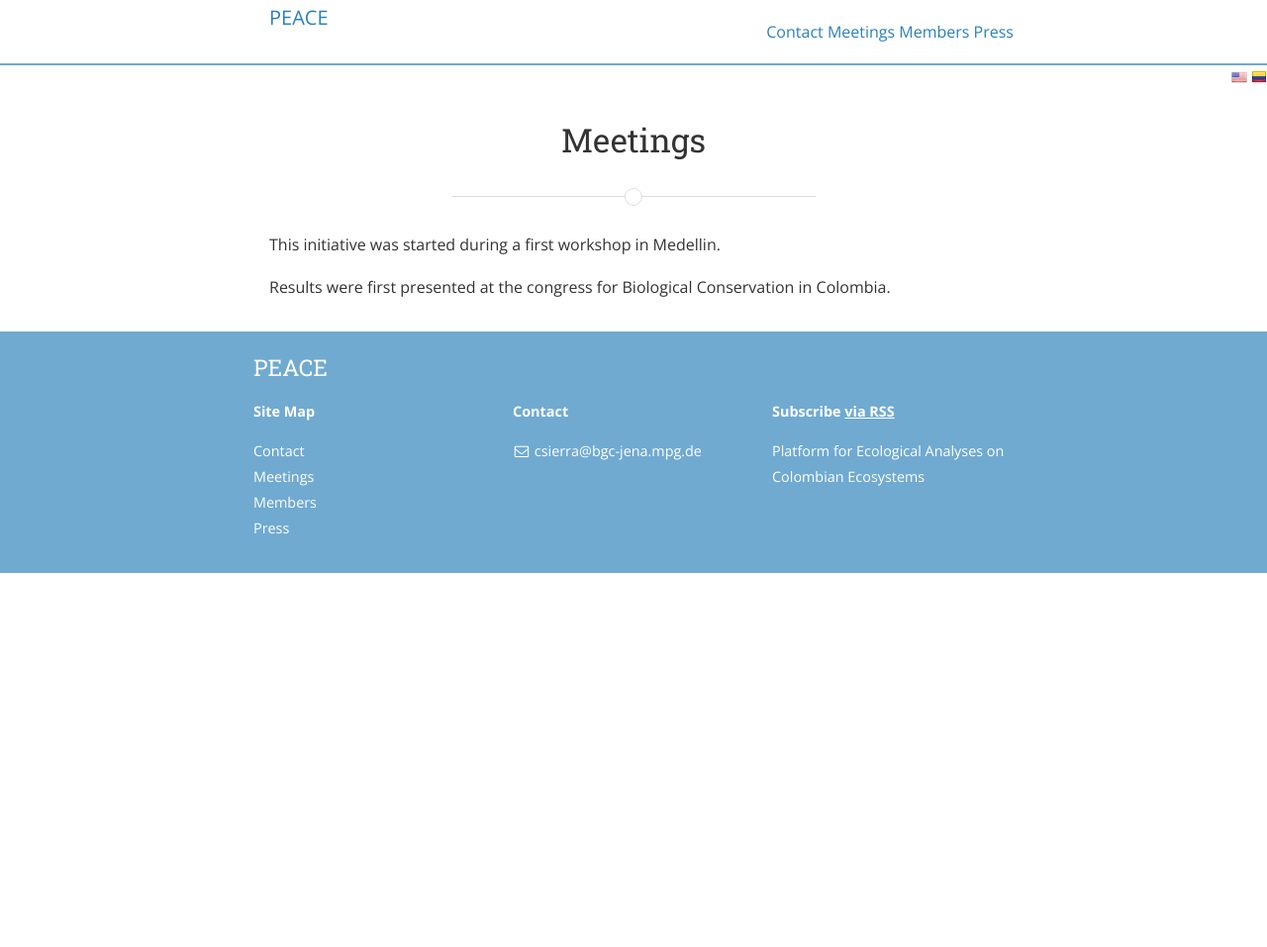
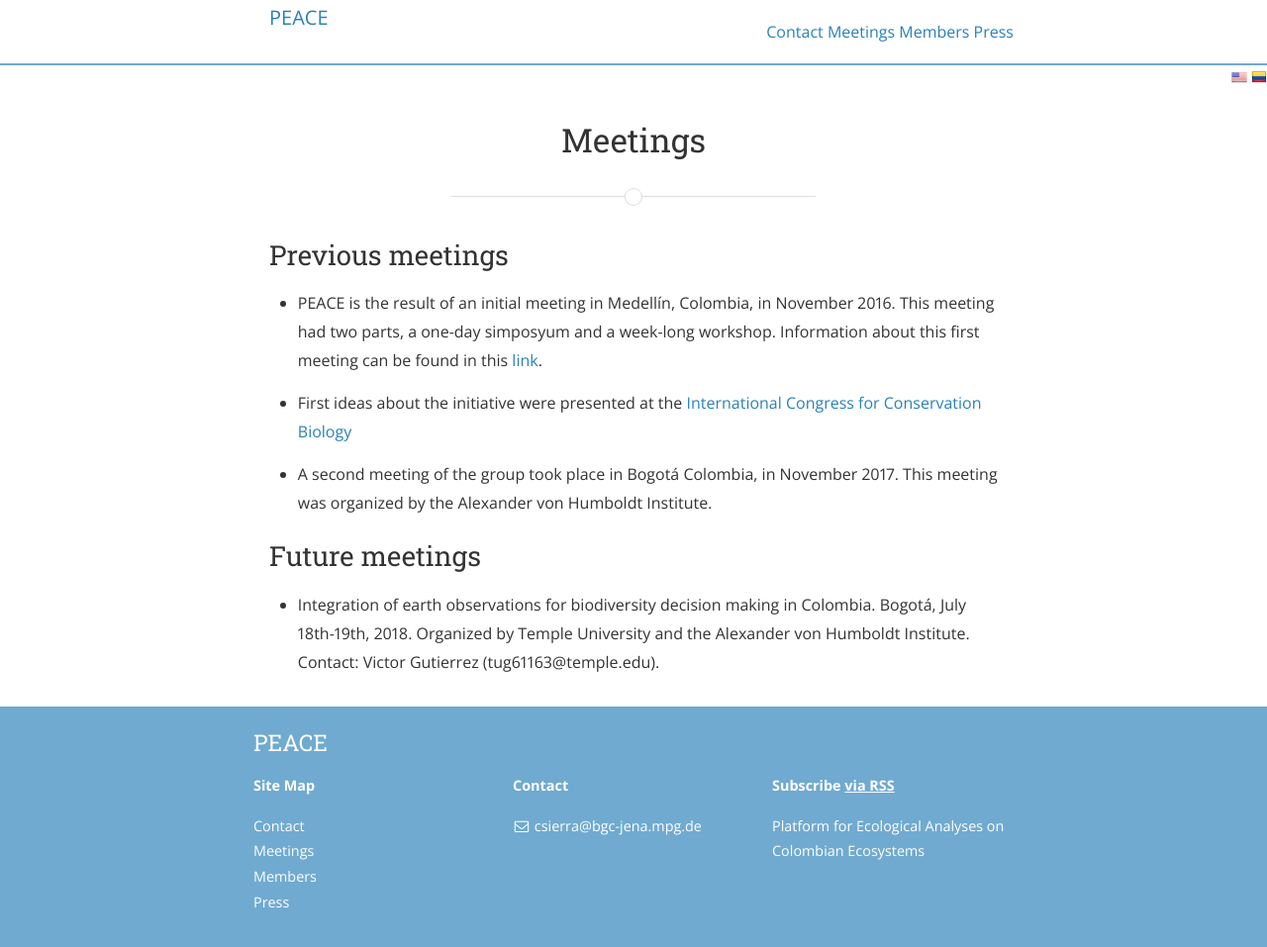
Before and after one commit to peacecolombia/peace, a Jekyll site: the page built from meetings.md, in a window 1280 px wide. Shown: the whole page at 99% size. Built offline with Jekyll 4.4.1, drawn with Linux system fonts in a browser that asks for light colours; nearby versions of some CDN libraries; a style sheet for code colours, icons or effects is not loaded; before the commit the page ends 900 px from its top, so only the background shows below that.

Commit message:
updated site

```diff
--- a/_data/articles.yml
+++ b/_data/articles.yml
@@ -1,3 +1,8 @@
+- source: Nature
+  title: "FARC and the forest: Peace is destroying Colombia’s jungle — and opening it to science"
+  date: 12-06-2018
+  url: https://www.nature.com/articles/d41586-018-05397-2
+
 - source: Instituto Alexander von Humbodlt
   title: NASA apoyará con tecnología espacial monitoreo de biodiversidad colombiana
   date: 24-01-2018
--- a/meetings.md
+++ b/meetings.md
@@ -6,6 +6,16 @@ ref: meetings
 lang: en
 ---
 
-This initiative was started during a first workshop in Medellin.
+## Previous meetings
 
-Results were first presented at the congress for Biological Conservation in Colombia.
+* PEACE is the result of an initial meeting in Medellín, Colombia, in November 2016.
+  This meeting had two parts, a one-day simposyum and a week-long workshop.
+  Information about this first meeting can be found in this [link](https://www.bgc-jena.mpg.de/EOS/).
+
+* First ideas about the initiative were presented at the [International Congress for Conservation Biology](https://conbio.org/mini-sites/iccb-2017/)
+
+* A second meeting of the group took place in Bogotá Colombia, in November 2017. This meeting was organized by the Alexander von Humboldt Institute.
+
+## Future meetings
+
+* Integration of earth observations for biodiversity decision making in Colombia. Bogotá, July 18th-19th, 2018. Organized by Temple University and the Alexander von Humboldt Institute. Contact: Victor Gutierrez (tug61163@temple.edu).
```
Also changed, not shown: press.md (+1 -1 lines), reuniones.md (+8 -0 lines).
